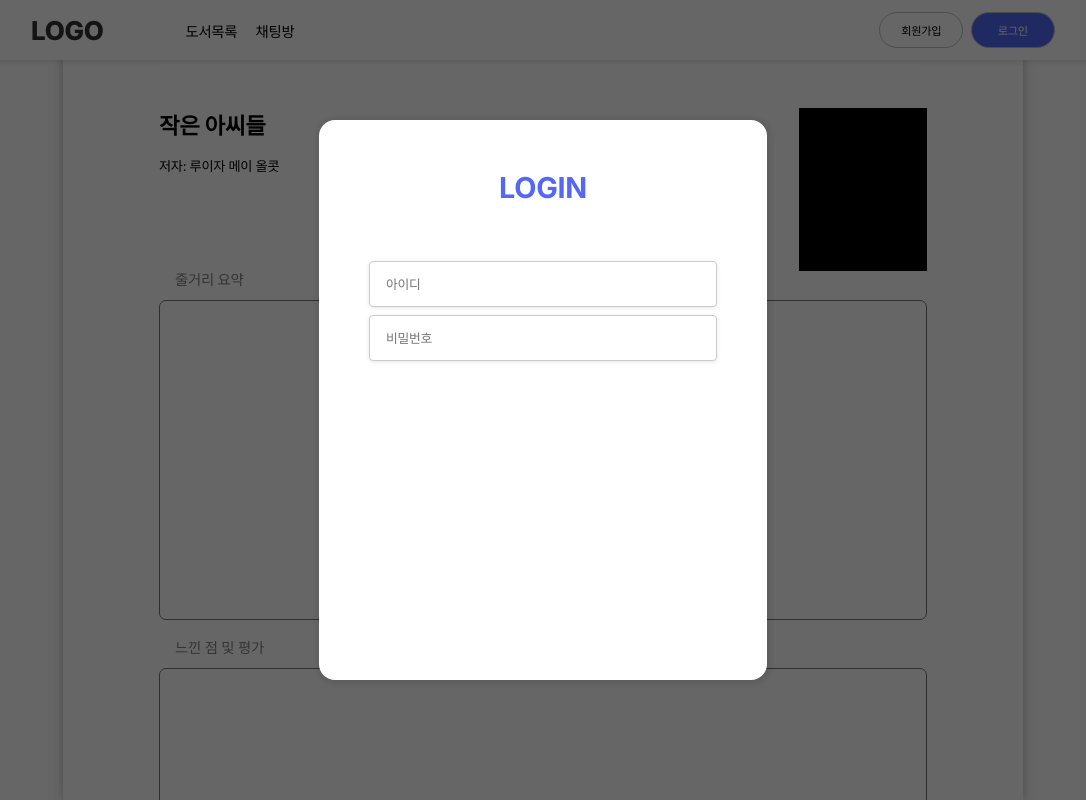
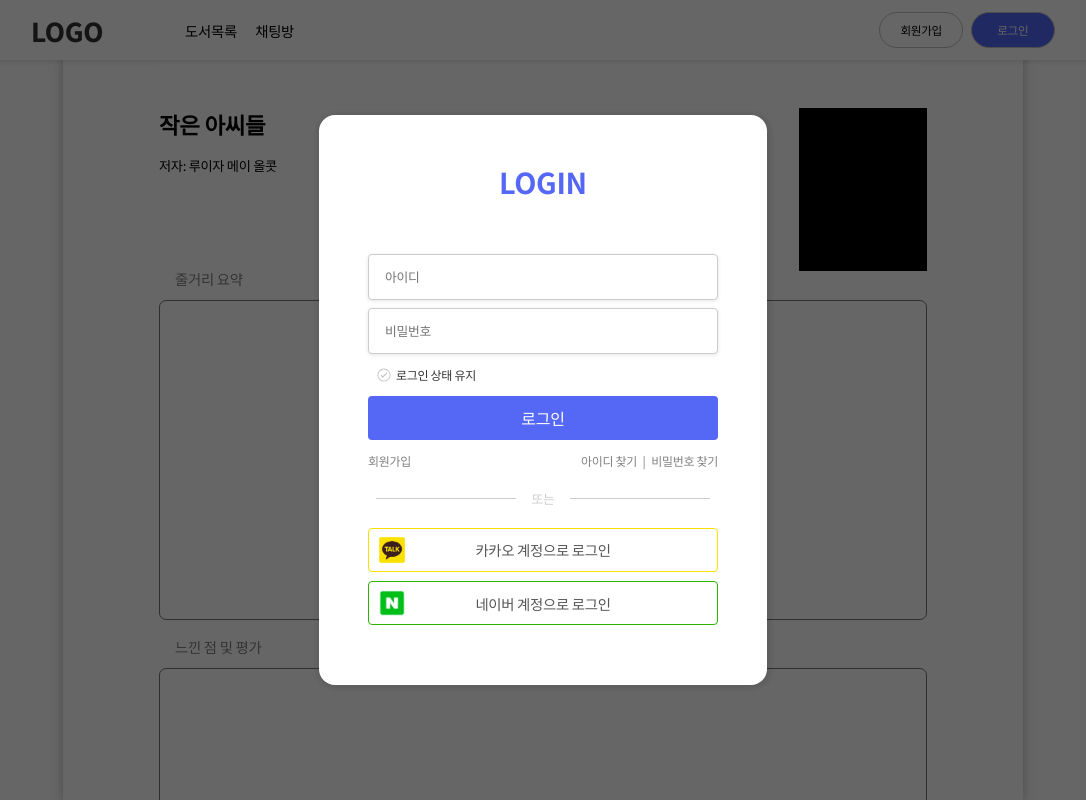
Before and after one commit to cumedang/2024capstone, a React (Create React App) app in the folder src/main/java/frontend/: page /search/1/BookReports in a window 1280 px wide. Both pictures are taken after a click on the button "로그인". Shown: the whole page, without its empty margins (97-1183 px from the left). Built offline with nearby package versions, Linux system fonts and the light colour scheme; data requests are answered from the project's data file.

Commit message:
Add img folder, Modify login

```diff
--- a/src/main/java/frontend/src/components/Login.jsx
+++ b/src/main/java/frontend/src/components/Login.jsx
@@ -1,21 +1,68 @@
 import React, { useState } from "react";
+import {
+  IoIosCheckmarkCircle,
+  IoIosCheckmarkCircleOutline,
+} from "react-icons/io";
 import styles from "../styles/components/Login.module.css";
+import kakaoImg from "../img/kakao.png";
+import naverImg from "../img/naver.png";
 
-const Login = () => {
+const Login = ({ onClose }) => {
+  const [saveInfo, setSaveInfo] = useState(false);
+
+  const toggleSaveInfo = () => {
+    setSaveInfo(!saveInfo);
+  };
+
+  const handleClose = () => {
+    onClose();
+  };
+
+  const handleModalClick = (e) => {
+    e.stopPropagation();
+  };
+
   return (
-    <div className={styles.align}>
-      <div className={styles.container}>
+    <div className={styles.align} onClick={handleClose}>
+      <div className={styles.container} onClick={handleModalClick}>
         <div className={styles.inner}>
           <span className={styles.title}>LOGIN</span>
           <div className={styles.input}>
             <input placeholder="아이디"></input>
             <input type="password" placeholder="비밀번호"></input>
           </div>
-          <div className={styles.saveInfo}></div>
-          <div className={styles.loginBtn}></div>
-          <div className={styles.util}></div>
-          <div className={styles.contour}></div>
-          <div className={styles.socialLogin}></div>
+          <div className={styles.saveInfo} onClick={toggleSaveInfo}>
+            {saveInfo ? (
+              <IoIosCheckmarkCircle className={styles.activeIcon} />
+            ) : (
+              <IoIosCheckmarkCircleOutline />
+            )}
+            <span>로그인 상태 유지</span>
+          </div>
+          <button className={styles.loginBtn}>로그인</button>
+          <div className={styles.util}>
+            <span>회원가입</span>
+            <div className={styles.find}>
+              <span>아이디 찾기</span>
+              <div>|</div>
+              <span>비밀번호 찾기</span>
+            </div>
+          </div>
+          <div className={styles.contour}>
+            <div></div>
+            <span>또는</span>
+            <div></div>
+          </div>
+          <div className={styles.socialLogin}>
+            <button className={styles.kakao}>
+              <img src={kakaoImg} alt="카카오 로그인" />
+              <span>카카오 계정으로 로그인</span>
+            </button>
+            <button className={styles.naver}>
+              <img src={naverImg} />
+              <span>네이버 계정으로 로그인</span>
+            </button>
+          </div>
         </div>
       </div>
     </div>
--- a/src/main/java/frontend/src/components/TopNavbar.jsx
+++ b/src/main/java/frontend/src/components/TopNavbar.jsx
@@ -13,7 +13,7 @@
 
   return (
     <>
-      {loginActive && <Login />}
+      {loginActive && <Login onClose={() => setLoginActive(false)} />}
       <div className={styles.container}>
         <div className={styles.inner}>
           <div className={styles.logo}>
--- a/src/main/java/frontend/src/index.css
+++ b/src/main/java/frontend/src/index.css
@@ -1,7 +1,8 @@
 @import url('https://fonts.googleapis.com/css2?family=Inter:wght@100..900&display=swap');
+@import url('https://fonts.googleapis.com/css2?family=Noto+Sans+KR:wght@100..900&display=swap');
 
 * {
-  font-family: "Inter", sans-serif;
+  font-family: "Noto Sans KR", sans-serif;
   margin: 0;
   padding: 0;
   box-sizing: border-box;
--- a/src/main/java/frontend/src/styles/components/Login.module.css
+++ b/src/main/java/frontend/src/styles/components/Login.module.css
@@ -10,9 +10,9 @@
 }
 
 .container {
-  padding: 3.125rem;
+  padding: 2.85rem 3.0625rem 3.75rem;
   width: 28rem;
-  height: 35rem;
+  height: auto;
   background-color: #fff;
   border-radius: 16px;
   box-shadow: 1px 1px 6px 3px rgba(0, 0, 0, 0.1);
@@ -27,7 +27,7 @@
 }
 
 .title {
-  margin-bottom: 3.5rem;
+  margin-bottom: 3.25rem;
   font-size: 1.8rem;
   font-weight: 700;
   color: #5467f5;
@@ -38,10 +38,12 @@
   flex-direction: column;
   align-items: center;
   gap: 0.5rem;
+  margin-bottom: 0.75rem;
   width: 100%;
 }
 
 .input>input {
+  font-family: "Inter", sans-serif;
   width: 100%;
   height: 2.875rem;
   padding: 0 1rem;
@@ -54,3 +56,142 @@
 .input>input::placeholder {
   font-size: 0.8rem;
 }
+
+.saveInfo {
+  align-self: baseline;
+  display: flex;
+  align-items: center;
+  gap: 0.25rem;
+  padding-left: 0.5rem;
+  cursor: pointer;
+  margin-bottom: 0.75rem;
+}
+
+.saveInfo>svg {
+  font-size: 1rem;
+  color: #c0c0c0;
+}
+
+.activeIcon {
+  color: #5467f5 !important;
+}
+
+.saveInfo>span {
+  font-size: 0.75rem;
+  color: #333;
+  padding-bottom: 0.0625rem;
+}
+
+.loginBtn {
+  margin-bottom: 0.75rem;
+  width: 100%;
+  height: 2.75rem;
+  border-radius: 4px;
+  border: none;
+  outline: none;
+  background-color: #5467f5;
+  color: #fff;
+  font-size: 1rem;
+  font-weight: 500;
+  cursor: pointer;
+  transition: all .1s ease;
+}
+
+.loginBtn:hover {
+  background-color: #4457e5;
+}
+
+.util {
+  display: flex;
+  align-items: center;
+  justify-content: space-between;
+  margin-bottom: 1.25rem;
+  width: 100%;
+  color: #808080;
+  font-size: 0.75rem;
+}
+
+.util span {
+  cursor: pointer;
+}
+
+.util span:hover {
+  color: #5467f5;
+}
+
+.find {
+  display: flex;
+  align-items: center;
+  gap: 0.35rem;
+}
+
+.contour {
+  display: flex;
+  align-items: center;
+  justify-content: center;
+  gap: 1rem;
+  width: 100%;
+  margin-bottom: 1.25rem;
+}
+
+.contour>div {
+  width: 40%;
+  border-top: 1px solid #ccc;
+}
+
+.contour>span {
+  color: #ccc;
+  font-size: 0.8rem;
+}
+
+.socialLogin {
+  display: flex;
+  flex-direction: column;
+  align-items: center;
+  gap: 0.6rem;
+  width: 100%;
+}
+
+.socialLogin>button {
+  display: flex;
+  flex-direction: row;
+  align-items: center;
+  justify-content: flex-start;
+  width: 100%;
+  height: 2.75rem;
+  border-radius: 4px;
+  outline: none;
+  background-color: #fff;
+  color: #555;
+  font-size: 0.9rem;
+  cursor: pointer;
+  transition: all .1s ease;
+}
+
+.socialLogin>button>span {
+  width: 100%;
+  text-align: center
+}
+
+.socialLogin>button>img {
+  position: absolute;
+  margin-left: 0.5rem;
+  width: 1.875rem;
+}
+
+.kakao {
+  border: 1px solid #F9E000;
+}
+
+.kakao:hover {
+  background-color: #F9E000;
+}
+
+.naver {
+  border: 1px solid #2DB400;
+}
+
+.naver:hover {
+  background-color: #2DB400;
+  color: #fff;
+}
--- a/src/main/java/frontend/src/styles/components/TopNavbar.module.css
+++ b/src/main/java/frontend/src/styles/components/TopNavbar.module.css
@@ -58,7 +58,7 @@
   height: 2.25rem;
   border-radius: 32px;
   border: 1px solid #c0c0c0;
-  font-size: 0.7rem;
+  font-size: 0.725rem;
   cursor: pointer;
   transition: all .15s ease;
 }
```
Also changed, not shown: src/main/java/frontend/src/styles/components/SearchList.module.css (+22 -22 lines), src/main/java/frontend/src/img/kakao.png (added), src/main/java/frontend/src/img/naver.png (added).
